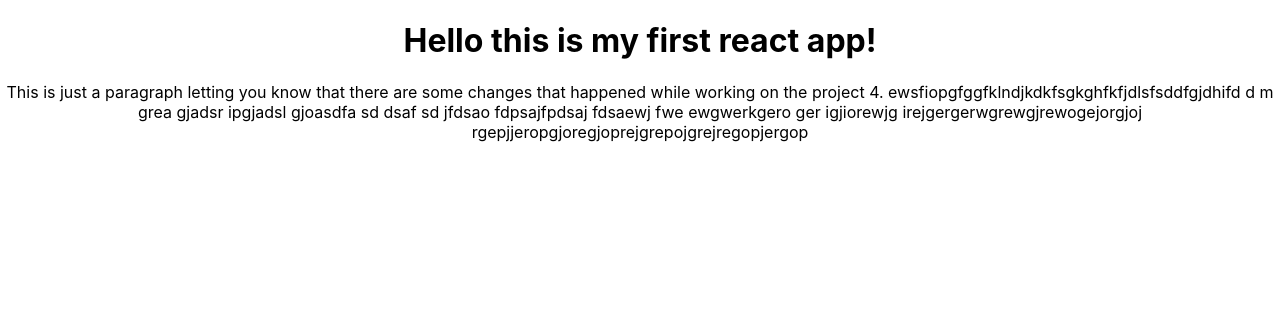
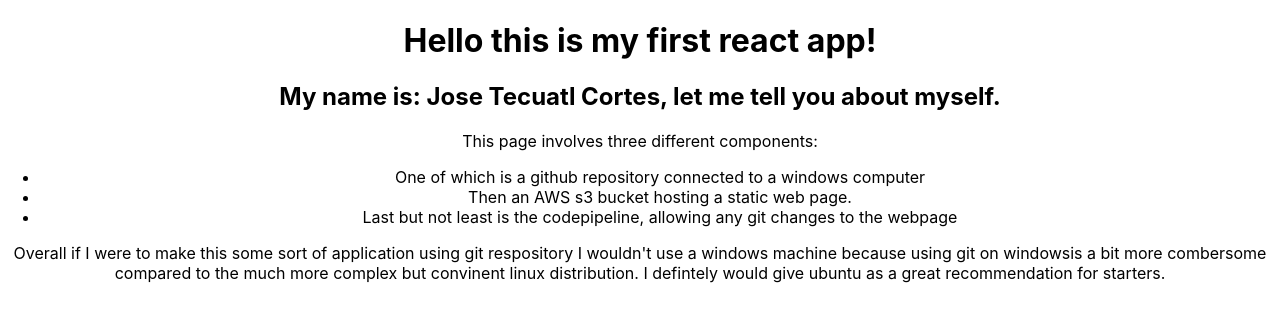
Before and after one commit to yumeji/p4-cfd-yumeji, a React (Create React App) app: page / in a window 1280 px wide. Shown: the top 322 px of the page. Built offline with nearby package versions, Linux system fonts and the light colour scheme.

Commit message:
updating the web page for the index page on s3 bucket

```diff
--- a/src/App.js
+++ b/src/App.js
@@ -4,15 +4,20 @@ function App() {
   return (
     <div className="App">
         <h1>Hello this is my first react app!</h1>
+        <h2>My name is: Jose Tecuatl Cortes, let me tell you about myself.</h2>
         <p>
-          This is just a paragraph letting you know that there are
-          some changes that happened while working on the project 4.
-          ewsfiopgfggfklndjkdkfsgkghfkfjdlsfsddfgjdhifd
-          d m grea gjadsr ipgjadsl gjoasdfa
-          sd
-          dsaf sd jfdsao fdpsajfpdsaj fdsaewj fwe
-          ewgwerkgero ger igjiorewjg irejgergerwgrewgjrewogejorgjoj
-          rgepjjeropgjoregjoprejgrepojgrejregopjergop
+          This page involves three different components:
+        </p>
+        <ul>
+          <li>One of which is a github repository connected to a windows computer</li>
+          <li>Then an AWS s3 bucket hosting a static web page.</li>
+          <li>Last but not least is the codepipeline, allowing any git changes to the webpage</li>
+        </ul>
+        <p>
+          Overall if I were to make this some sort of application using git respository
+          I wouldn't use a windows machine because using git on windowsis a bit more combersome
+          compared to the much more complex but convinent linux distribution. I defintely
+          would give ubuntu as a great recommendation for starters.
         </p>
     </div>
   );
```
